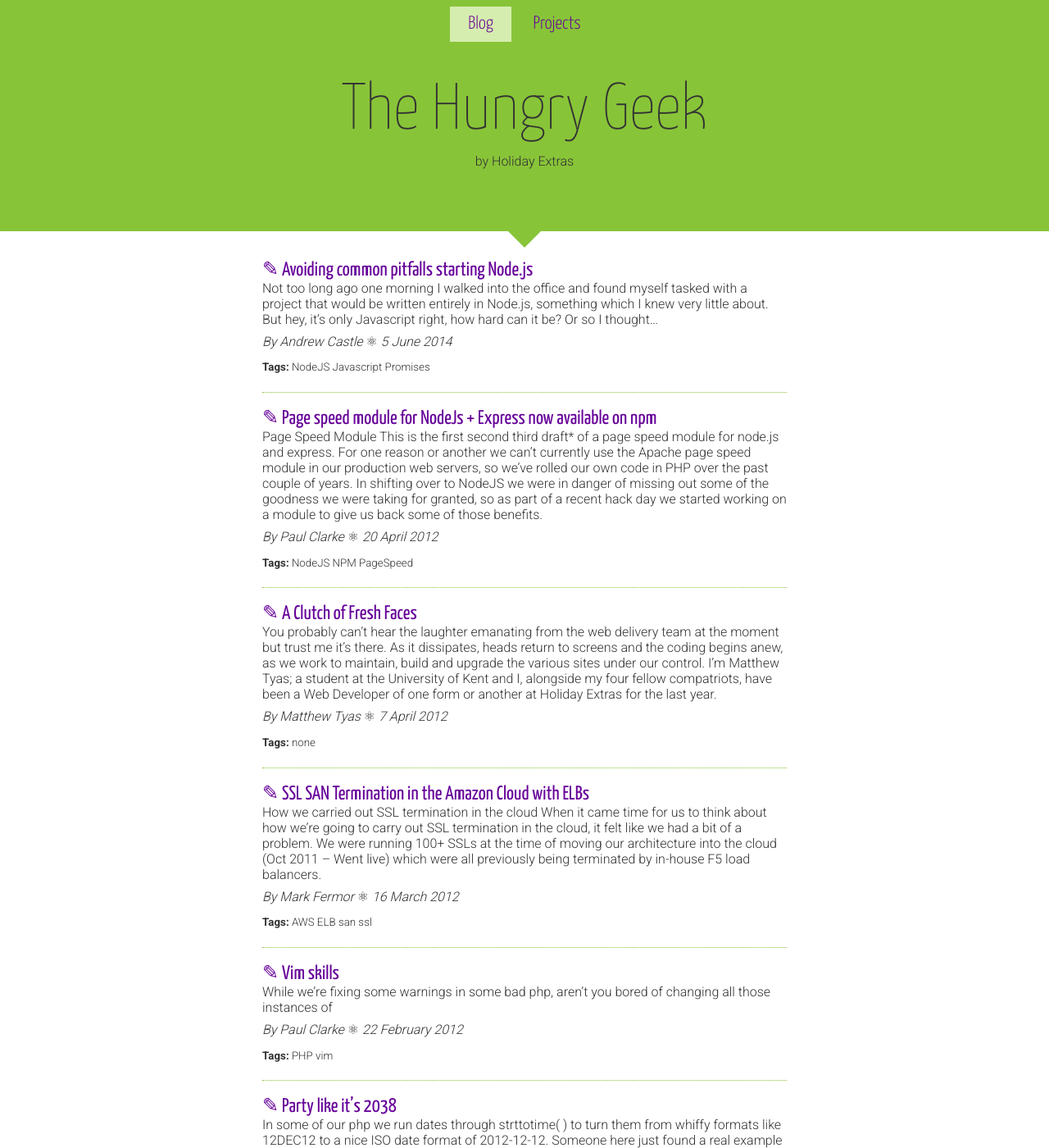
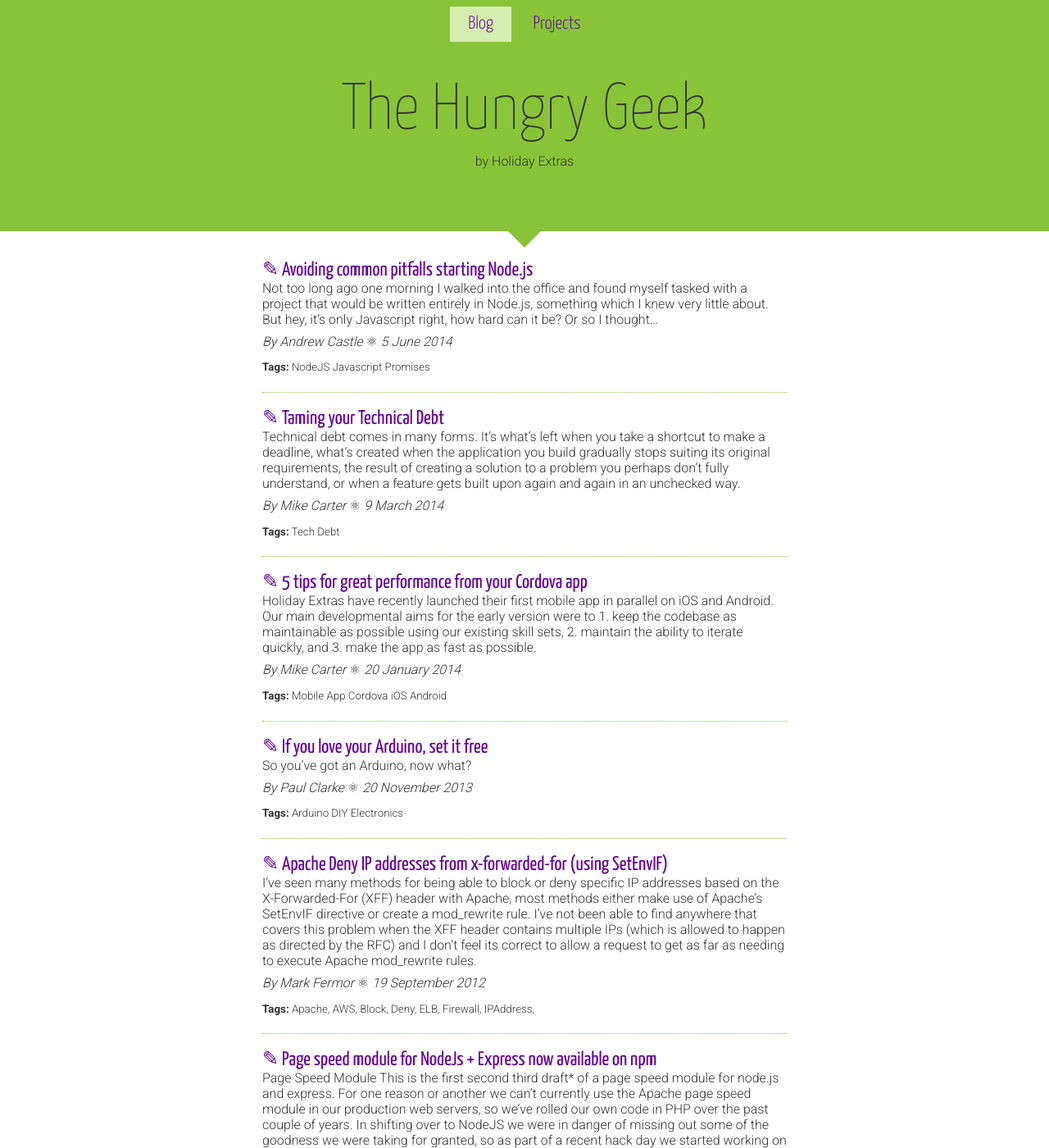
Before and after one commit to holidayextras/holidayextras.github.com, a Jekyll site: the page built from index.html, in a window 1280 px wide and 1400 px high. Shown: the whole window at 82% size. Built offline with Jekyll 4.4.1, drawn with Linux system fonts in a browser that asks for light colours; some of the changed lines change nothing that is shown.

Commit message:
duplicting old blog posts

````diff
--- a/_config.yml
+++ b/_config.yml
@@ -3,7 +3,7 @@ description: Holiday Extras Geek Blog
 markdown: kramdown
 kramdown:
   input: GFM
-pygments: true
+highlighter: true
 permalink: pretty
 baseurl: /
 prose:
--- a/_includes/head.html
+++ b/_includes/head.html
@@ -5,7 +5,7 @@
     <meta http-equiv="X-UA-Compatible" content="IE=edge">
     <meta name="viewport" content="width=device-width initial-scale=1">
 
-    <title>{{ page.title }}</title>
+    <title>Hungry Geek - {{ page.title }}</title>
     {% include styles.html %}
   </head>
   <body>
--- a/_layouts/default.html
+++ b/_layouts/default.html
@@ -1,11 +1,6 @@
 {% include head.html %}
 {% include nav.html %}
 
-<!-- <header>
-  <div class="container">
-    <div class="brand">The Hungry Geek - by Holiday Extras</div>
-  </div>
-</header> -->
 <main>
   {{ content }}
 </main>
--- /dev/null
+++ b/_posts/2012-09-19-apache-deny-ip-addresses-from-x-forwarded-for-using-setenvif.md
@@ -0,0 +1,40 @@
+---
+layout: post
+title: Apache Deny IP addresses from x-forwarded-for (using SetEnvIF)
+date: 2012-09-19 12:00:00
+categories: ops
+author: Mark Fermor
+tags: Apache, AWS, Block, Deny, ELB, Firewall, IPAddress,
+comments: true
+time: 3 mins
+---
+
+I’ve seen many methods for being able to block or deny specific IP addresses based on the X-Forwarded-For (XFF) header with Apache, most methods either make use of Apache’s SetEnvIF directive or create a mod_rewrite rule. I’ve not been able to find anywhere that covers this problem when the XFF header contains multiple IPs (which is allowed to happen as directed by the RFC) and I don’t feel its correct to allow a request to get as far as needing to execute Apache mod_rewrite rules.
+
+This becomes a deeper requirement when you’re missing deep packet inspection firewalls but would still like the ability to deny specific IP addresses without requiring a further application tier above that of your web stack. We have exactly that problem as our servers run on AWS EC2 behind Elastic Load Balancers (ELBs). ELBs don’t have any capability (at the time of this writing) to set deny rules on incoming traffic to your servers, therefore you need to deal with this in the application tier.
+
+We have implemented the following in our Apache config:
+
+```
+CustomLog ${APACHE_LOG_DIR}/DenyIP_access.log combinedPlus env=DenyIP
+
+<Directory />
+    #Example..
+    SetEnvIF X-Forwarded-For "(,| |^)192\.168\.1\.1(,| |$)" DenyIP
+    SetEnvIF X-Forwarded-For "(,| |^)10\.1\.1\.1(,| |$)" DenyIP
+    Order allow,deny
+    Deny from env=DenyIP
+    Allow from all
+</Directory>
+```
+This gives us the ability to block a request if the IP address 192.168.1.1 OR 10.1.1.1 appears anywhere within the X-Forwarded-For header, if you want to block more IP addresses then simply add another SetEnvIF directive as i’ve already done in the above example. This method also makes allowances for multiple IPs to exist within the XFF header (and still having the ability to match correctly), and enabling one to be very specific; that what we are trying to deny is the only IP address to be denied. Whereas, if you were to set the RegEx to something like “1\.1\.1\.1″ you can easily match 111.1.1.111 as well and many other variations, so you can see its important to get this right. The above code will also keep track and store in a log file any requests that are blocked by this configuration, allowing you to check exactly when requests are being denied access. You may also want to amend your LogFormat to help further diagnosis into the XFF headers being received by Apache, you can do this as shown in the below example:
+
+```
+LogFormat "\"%{X-Forwarded-For}i\" %h %l %u %t %D \"%{Host}i\" \"%r\" %>s %O \"%{Referer}i\" \"%{User-Agent}i\"" combinedPlus
+```
+
+This allows you to see in your access logs other information such as the contents of the XFF header, the User-Agent header, %D (time it takes for Apache to process the request) and so on. From there you could make even more use of the logs Apache is collecting and turn the data into a simple tracking/monitoring tool.
+
+Note that of course XFF headers can be spoofed and certainly not 100% reliable, however this does gain you back some control and can come in handy at times.
+
+I hope you find this useful and please feel free to comment or ask questions.
--- /dev/null
+++ b/_posts/2013-11-20-if-you-love-your-arduino-set-it-free.md
@@ -0,0 +1,32 @@
+---
+layout: post
+title: If you love your Arduino, set it free
+date: 2013-11-20 12:00:00
+categories: Misc
+author: Paul Clarke
+tags: Arduino DIY Electronics
+comments: true
+time: 3 min
+---
+
+So you’ve got an Arduino, now what?
+
+[Arduino](http://arduino.cc/) is a microcontroller on a board with lots of inputs and outputs, built for hacking on. You’ve got one, you’ve made an led blink on and off, so what do you do next? You can buy any number of regular components and solder them together in all sorts of robotronic combinations, but If you’re really more of a web monkey, the most satisfying thing you can do is get it online. Let’s annoy people on the Twitter!
+
+You will need:
+1. An Arduino
+2. An ethernet shield
+
+A “shield” is the Arduino name for a plug and play component that adds extra functionality. Generally they will fit to your device with no soldering required and pass through any unused pins so you can still stack extra devices on top. I bought an [official wifi shield](http://arduino.cc/en/Main/ArduinoEthernetShield) but there are lots of cheap ones out there. Plug it in, and upload a programme to your Arduino. [Here is one of mine](https://github.com/pauly/arduino/blob/master/sniff_tweeter/sniff_tweeter.ino) that makes use of an air quality meter connected to pin A0, but it would be easy to adapt to any other sensor, or just forget the sensor and just tweet. The particular beauty of this script is that it posts direct to Twitter, without needing another server as a proxy. This does mean the script is pushing the memory limits of the Arduino, but that’s to cover the authentication needed. You can write [a much lighter script](https://github.com/pauly/rf-butler) but then you need a proxy sitting on a box that you can use the necessary libraries on. So Arduino posts just one param to your php script, and that handles the actual post to twitter.
+
+Hmm, I can only check the air quality within a short distance of my router, because the Arduino has to be plugged in there… Can we go further afield?
+
+The new [Arduino Yun](https://github.com/pauly/arduino/blob/master/sniff_tweeter/sniff_tweeter.ino) has built in wifi, but it’s still £50, if you can find one. A [plug in wireless shield](http://store.arduino.cc/index.php?main_page=product_info&cPath=11_5&products_id=312) is expensive too. Can we do this a bit cheaper? I think so, in my case reusing something I had spare. I heartily recommend this [TP-Link nano router](http://www.amazon.co.uk/exec/obidos/ASIN/B00APZZ30W?tag=clarkeology-21). I had one already, set up in client mode, to connect my non-wifi TV to the network, and I know other people in the department are using them as a wireless hotspot and a range extender. It’s £25 quid and you’ll always find a use for it. This version doubles up as a USB charger, so not only can we plug the ethernet shield in, we can power the Arduino off it too. Now we are **free**, to do what we want to do, to roam… anywhere there is a power socket (in range of our wifi) we can [tweet](https://twitter.com/ourduino) to our heart’s content.
+
+So what’s next?
+
+1. Tweet when the toast is burning..?
+2. Blog the air quality in the smallest room..?
+3. Report when all the diy electronics have caught fire..?
+
+Let me know about your project.
--- /dev/null
+++ b/_posts/2014-01-20-getting-performance-cordova-based-application.md
@@ -0,0 +1,48 @@
+---
+layout: post
+title: 5 tips for great performance from your Cordova app
+date: 2014-01-20 12:00:00
+categories: Mobile App Cordova
+author: Mike Carter
+tags: Mobile App Cordova iOS Android
+comments: true
+time: 5 mins
+---
+
+Holiday Extras have recently launched their first [mobile app](http://mobile.holidayextras.co.uk/) in parallel on [iOS](http://mobile.holidayextras.co.uk/) and [Android](http://mobile.holidayextras.co.uk/). Our main developmental aims for the early version were to 1. keep the codebase as maintainable as possible using our existing skill sets, 2. maintain the ability to iterate quickly, and 3. make the app as fast as possible.
+
+Given that we’re a bit of a web development powerhouse, we settled on using [Apache Cordova](http://cordova.apache.org/) to put a JavaScript app on a iOS and Android. It’s quick to develop and maintain for us because we already know how to write front-end JavaScript apps, but how do you go about getting native performance from a Cordova based application? Here are 5 steps we took:
+
+## 1. Avoid DOM manipulation where possible
+
+Complex DOM manipulation is computationally expensive. For this reason, we preserve as much of our templating as possible between page transitions and then only change the parts of the page that need to be changed. For example, when viewing a product, if you navigate back to your search results and then click back into the product you were previously viewing, no new content is written to the DOM, it simply shows what was already there again via a CSS transition.
+
+This can make your Cordova app code a little more complex, but a quick check to see if some data has changed is minuscule compared to the computational cost of re-rendering an entire view needlessly.
+
+## 2. Avoid slow CSS
+
+CSS animation, drop shadows and opacity all have a serious computational overhead that’s worth considering on a mobile device. When we started the Holiday Extras mobile app we attempted to use iOS-esque slide-in transitions between our views and aesthetically pleasing text shadows. These looked and worked great on the latest iPhone 5s, but on older (and more widely used) devices we noticed flickering and tearing as the phones struggled to keep everything running smoothly.
+
+We found that by avoiding certain CSS, and then using fades instead of slides we could get much better performance from our app. All devices seem to handle fade transitions really well, and they look sleek enough to be used on iOS too. The performance difference is like night and day, the Cordova app behaves in a much more responsive way, and has the snappy feel we were striving for.
+
+## 3. Use user thinking time wisely
+
+You can use the time the user spends thinking about what to do next on your application to your advantage. Prepare content for display before it’s shown, pre-fetch API data and show prefetched content immediately and fill in the images and other media as it loads. All these things help to speed up “time to content” and give the appearance of a more responsive application. We utilise this in the following ways on the Holiday Extras Cordova app:
+
+* Logging a user in automatically in the background, so they see search page content straight away rather than an annoying loading bar.
+* Prefetching product upgrade responses from our API when a user views a product, so if they move on to upgrades we have the content immediately.
+* Prefetching a user’s bookings and storing them on the device before they go to look at them.
+
+## 4. Long live the objects!
+
+Excessive object setup and teardown can slow down your Cordova application quite a bit, especially when a lot of objects need to be created right as a transition occurs, as is often the case. To avoid this, create as much as you can on launch and keep a reference them around if you’re going to need them.
+
+To do this we use a method outlined by Sam Breed in [this talk](https://www.youtube.com/watch?v=Lm05e5sJaE8) at Backbone Conf. This isn’t a particularly tricky change to make, but helps us to 1.  keep track of what instantiations we have floating around, and 2. avoid unnecessary teardown and setup of objects, and 3. ensure a dependency contract is enforced, which is always nice to have when it comes to writing tests.
+
+## 5. Profile, profile profile…
+
+You’re probably perfectly able to run most of your Cordova application in-browser. This opens up a world of browser-based profiling tools that can be really useful for identifying performance bottlenecks.
+
+Most developers will know to use Chrome’s built in timeline and profiling developer tools to monitor memory and CPU usage. However, few know that you can actually bring up a really useful [profiling flame chart](https://developers.google.com/chrome-developer-tools/docs/flame-chart) to identify peaks in CPU usage and trace all the calls that cause them. By running this profiling over slow actions in your app you can easily identify exactly what’s causing lag, and then take necessary steps in your code to smooth these peaks out and improve performance.
+
+These aren’t the only optimisations you can make for performance, but a good starting point for anyone attempting to make a Cordova based application.
--- /dev/null
+++ b/_posts/2014-03-09-taming-technical-debt.md
@@ -0,0 +1,89 @@
+---
+layout: post
+title: Taming your Technical Debt
+date: 2014-03-09 12:00:00
+categories: Misc
+author: Mike Carter
+tags: Tech Debt
+comments: true
+time: 5 mins
+---
+
+Technical debt comes in many forms. It’s what’s left when you take a shortcut to make a deadline, what’s created when the application you build gradually stops suiting its original requirements, the result of creating a solution to a problem you perhaps don’t fully understand, or when a feature gets built upon again and again in an unchecked way.
+
+Technical debt is loathed by developers, misunderstood by non developers and costs organisations significant amounts of money without being all that obvious. Working on the Holiday Extras mobile app we’re constantly having to cope with developing for ever changing requirements, and paying off technical debt has become a real hot topic for us. Here are 5 tips for taming the beast:
+
+## 1. Anticipate it from the beginning
+Almost any software of consequence will develop technical debt, and this is inevitable. It’s important to both understand and accept there will always be parts of your software that aren’t a perfect use of a design pattern, that don’t quite fit its requirements, or that aren’t easily understandable. However, this doesn’t mean that a few hours of research before starting a new feature  or piece of work won’t go a long way to mitigating issues further down the line.
+
+On the Holiday Extras mobile app we try not to assume we know the best way of doing something, but instead take the time to do some of the following before committing to code:
+
+* Find out where the problem has been solved before, and how it was solved.
+* Compare possible development patterns to use, consider pros and cons of each.
+* Talk over a solution with another developer before starting – get feedback!
+* Do proper pair programming when appropriate. No, this doesn’t mean one person stares at a screen while the other does all the thinking.
+* Look to other services or widely used libraries, perhaps they can solve the problem for you? Perhaps they implement a nice solution you could mimic?
+
+A few hours of research, planning or some careful pair programming may incur a greater up-front time cost, but can save you many more hours in refactors you won’t have to make in a few months time.
+
+## 2. Early and often
+At Holiday Extras, and probably any organisation,  it’s occasionally required that we move things along a bit more quickly to meet a deadline. However, we make sure we keep track of any technical debt created and put aside real time for it in our sprints. This means estimates and discussion of each piece of technical debt in sprint planning, and allows us to ensure we deal with it early and often in every sprint.
+
+Without these weekly refactors, we’d see technical debt grow exponentially as features are hammered out because our new features would inherit technical debt from what’s already there. This would leave us with huge refactors that required a feature freeze rather than paying off our debt bit by bit each week.
+
+Keep in mind that technical debt will force itself to be paid one way or another, but it’s much more efficient to deal with a small amount every sprint than having to stop everything for a few months while you rewrite your application. It’s great for product owners too. Nobody likes to hear their entire sprint is going to be taken up by major refactors – smaller manageable chunks are a much easier sell.
+
+## 3. Keep your stakeholders informed
+As a developer, it’s common that those with the most influence over your work don’t fully understand your work. This is especially true when it comes to dealing with technical debt. Use the real world debt analogy to get the message across to everyone who needs to know. Concepts like interest or the cost of borrowing are understood by anyone with a bank account – they can really aid understanding and get you the time allocated you need to care for your software.
+
+At Holiday Extras we keep all discussion of technical debt out in the open in standups and sprint planning, explaining the knock-on effects of ignoring it to everyone involved in the decision making process so we’re all on the same page.
+
+You may have to reiterate analogies and consequences constantly to get the concept to stick and be internalised. Do not be afraid to do this, it’s vitally important to get the time to make your refactors. Keep in mind that unless you’re the one dealing with it, it’s all to easy to forget working off technical debt in favour of more money now – regardless of the consequences a few months down the line.
+
+## 4. Limit its influence
+Sometimes you’ll have to take shortcuts during development and allow some technical debt to creep in consciously. This may be because of time constraints, or could be because your perfect solution is blocked by something you can’t control. No matter the cause, build to minimise the impact of your less than ideal code wherever possible. For example, on our mobile app we have the following code:
+
+```
+parse: (response, options) ->
+  # Normalize airport code location
+  if location = response.trip?.out_departure_iata
+    response.product.location = location
+
+  # Normalize check-in for hotels
+  if response.stay_date and !response.check_in
+    response.check_in = response.stay_date
+
+  # Normalize type parameter
+  response.type = @_inferBookingTypeFromResponse(response)
+  if response.product?.type
+    response.product.type = undefined
+
+  # Normalize the reference
+  if response.product?.code and !response.ref
+    response.ref = response.product.code
+
+  # Normalize the view_at block
+  if !response.view_at and response.amend_at
+    response.view_at = @_buildViewAt(response)
+
+  response
+```
+
+This exists solely to resolve inconsistencies in our own API responses. It’s ugly, we infer a lot of information that should be explicit, it calls off to other more complex methods in the same file, and we keep having to tweak it as we find responses it doesn’t quite parse correctly, which costs us money from lost time maintaining it and money from customers exposed to any incorrect behaviour.
+
+However, it’s also a small bit of code called before any models are created from the data in the responses, meaning we can build the rest of our app as if it had our ideal API responses. When we move to our new version of the API currently in the works, we’ll be able to just remove lines from this single parse method and things should just work.
+
+## 5. Know when it doesn’t matter
+
+Sometimes you’ll encounter areas of your application that are seemingly in desperate need of a refactor. It might have hard to understand or bloated code-wise, be using a poorly chosen development pattern or just completely not fit the requirements of the application. In each scenario, do a little cost/benefit analysis in your head. Consider some of the following:
+
+* Any bugs arising from the code in question.
+* The time involved in completing the refactor.
+* The consequences of not refactoring in 6 months on the rest of your codebase.
+* How long the code in question is likely to be used.
+
+Sometimes bad code does the job just fine, and even has the benefit of being tested by thousands of users in production already. If there are few benefits to refactoring other than satisfying your own desire for perfection, it’s not always a terrible idea just to ensure it works as expected with some automated tests (if they don’t already exist) and move on to something more worthy of your time.
+
+---
+
+These aren’t the only tips out there for dealing with technical debt, there’s a lot of writing on the subject. However, these are a few that We’ve found most helpful to remind ourselves of while fighting the everlasting battle for a cleaner codebase.
--- a/index.html
+++ b/index.html
@@ -1,6 +1,6 @@
 ---
 layout: default
-title: Home
+title: Blog by The Holiday Extras Tech Team
 ---
 <div itemscope itemType="http://schema.org/Blog">
   <header>
````
